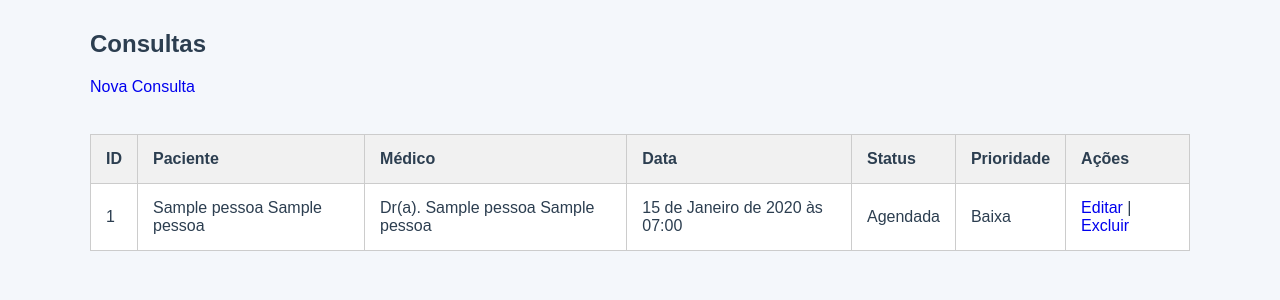
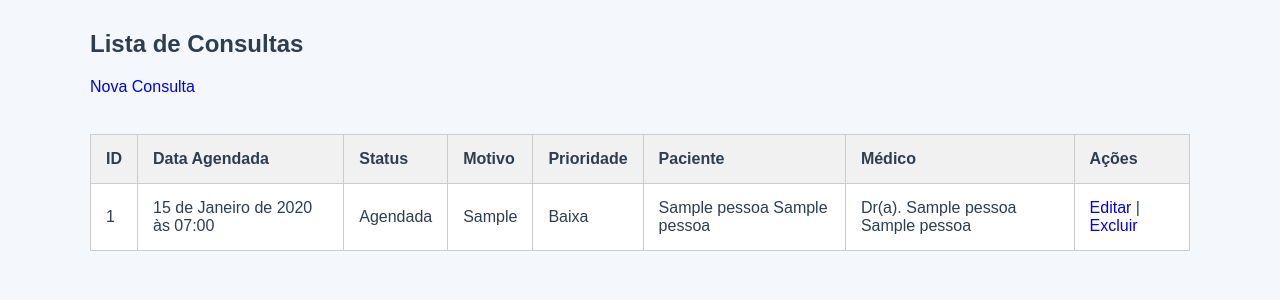
Before and after one commit to anleaes/2026-1-SDM-Segunda-Noite-ZS-02, a Django app: page /consulta/list/ in a window 1280 px wide. Shown: the part 246-546 px from the top of the page. Run offline with Django 5.2, Linux system fonts and the light colour scheme; tables that the repository leaves empty hold one stand-in row (values such as "Sample post").

Commit message:
correcao list

```diff
--- a/prontuarioapp/templates/consulta/list_consulta.html
+++ b/prontuarioapp/templates/consulta/list_consulta.html
@@ -2,7 +2,7 @@
 
 {% block body %}
 
-<h2>Consultas</h2>
+<h2>Lista de Consultas</h2>
 
 <a href="{% url 'consulta:add_consulta' %}">
     Nova Consulta
@@ -14,11 +14,12 @@
     <thead>
         <tr>
             <th>ID</th>
+            <th>Data Agendada</th>
+            <th>Status</th>
+            <th>Motivo</th>
+            <th>Prioridade</th>
             <th>Paciente</th>
             <th>Médico</th>
-            <th>Data</th>
-            <th>Status</th>
-            <th>Prioridade</th>
             <th>Ações</th>
         </tr>
     </thead>
@@ -27,21 +28,28 @@
         {% for consulta in consultas %}
         <tr>
             <td>{{ consulta.id }}</td>
-            <td>{{ consulta.paciente }}</td>
-            <td>{{ consulta.medico }}</td>
+
             <td>{{ consulta.data_agendada }}</td>
+
             <td>{{ consulta.get_status_display }}</td>
+
+            <td>{{ consulta.motivo }}</td>
+
             <td>{{ consulta.get_nivel_prioridade_display }}</td>
 
+            <td>{{ consulta.paciente }}</td>
+
+            <td>{{ consulta.medico }}</td>
+
             <td>
-                <a href="{% url 'consulta:edit_consulta' consulta.id %}">
-                    Editar
-                </a>
+                <a href="{% url 'consulta:edit_consulta' consulta.id %}">Editar</a>
                 |
-                <a href="{% url 'consulta:delete_consulta' consulta.id %}">
-                    Excluir
-                </a>
+                <a href="{% url 'consulta:delete_consulta' consulta.id %}">Excluir</a>
             </td>
+        </tr>
+        {% empty %}
+        <tr>
+            <td colspan="8">Nenhuma consulta cadastrada</td>
         </tr>
         {% endfor %}
     </tbody>
```
